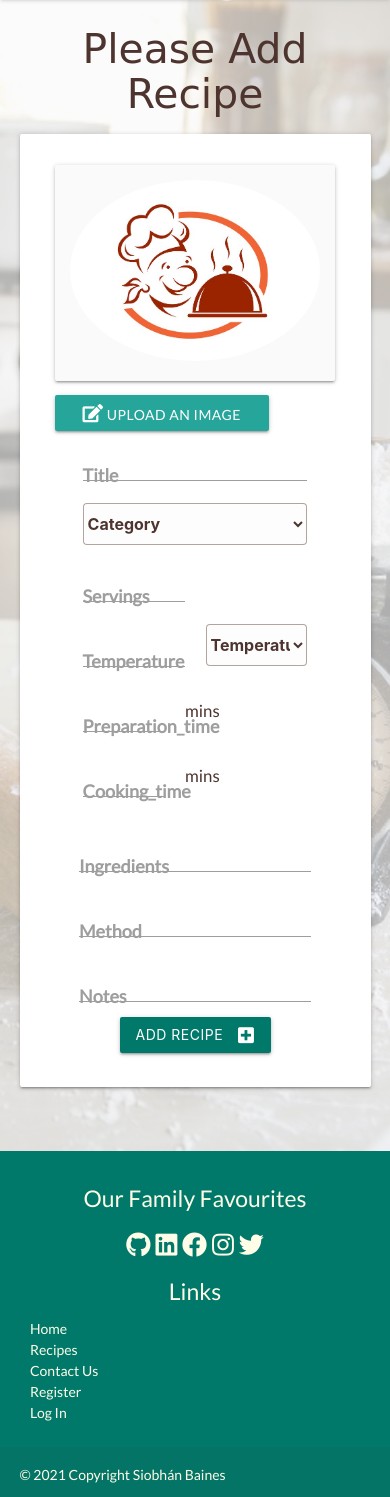
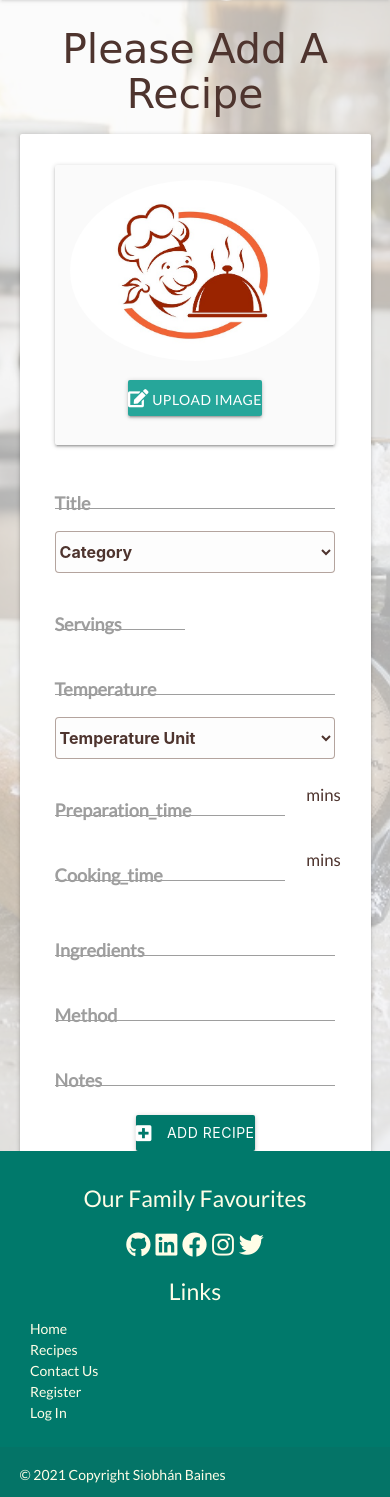
Before and after one commit to SiobhanBaines/My-Favourite-Recipes, a Flask app: template templates/add_recipe.html in a window 390 px wide. Shown: the part 56-1553 px from the top of the page. Run offline with Flask 2, Linux system fonts and the light colour scheme; the template is opened without the code that fills it, so the values that code supplies are empty; some libraries are stand-ins or nearby versions; some web fonts are replaced.

Commit message:
Made layout of all buttons the same and made display full text

```diff
--- a/static/css/style.css
+++ b/static/css/style.css
@@ -276,10 +276,6 @@ table.striped.profile-recipes tr {
     margin: 0 15px 0 15px;
 }
 /* --- Maintain Recipes --- */
-/* recipe-font {
-    font-family: 'Roboto Condensed', sans-serif;
-    font-size: 24px;
-} */
 
 .maintain-recipe {
     padding: 7%;
@@ -350,4 +346,17 @@ table.striped.profile-recipes tr {
     font-size: 22px;
     border-radius: 2.5%;
     }
+    /* a.waves-effect.waves-light.btn.modal-trigger.recipe-row {
+        padding-left: 0;
+        padding-right: 0;
+        font-size: 12px;
+    }  */
+    .recipe-row,
+    .recipe-row-imn {
+        padding: 0;
     }
+    .btn {
+        margin: 1rem;
+        padding: 0;
+    }
+}
--- a/templates/add_recipe.html
+++ b/templates/add_recipe.html
@@ -4,22 +4,22 @@
 <main class="parallax-container">
     <div class="parallax "><img src="../static/images/scales.jpeg"></div>
     <div class="container">
-        <h3>Please Add Recipe {{ username }}</h3>
+        <h3>Please Add A Recipe </h3>
         <!-- Code taken from Code Institute Flask Task Manager
             Project for Categories and altered to fit this website -->
         <div class="row card-panel maintain-recipe">
             <form class="col s12" method="POST" action="{{ url_for('add_recipe', username=username, categories=categories, image_url=image_url) }}">
                 <div class="row">
                     <!-- Image -->
-                    <div class="col s12 m6 recipe-row">
+                    <div class="col s12 m6">
                         <div class="card-panel image-panel grey lighten-5 z-depth-1 center-align">
                             {% if image_url %}
-                                <img src="{{ image_url }}" alt="">
+                                <img src="{{ image_url }}" alt="Recipe Image" class="circle responsive-img">
                             {% else %}
                                 <img src="{{ url_for('static', filename='images/profile_image.jpg') }}" alt="Recipe Image" class="circle responsive-img">
                             {% endif %}
+                            <a class="waves-effect waves-light btn modal-trigger" href="#uploadRecipeImageModal"><i class="fas fa-edit"></i> Upload image</a>
                         </div>
-                        <a class="waves-effect waves-light btn modal-trigger recipe-row" href="#uploadRecipeImageModal"><i class="fas fa-edit"></i> Upload an image</a>
                     </div>
                     <div class="col s12 m6">
                         <!-- Title -->
@@ -49,11 +49,11 @@
                         </div>
                         <!-- Cooking Temperature -->
                         <div class="row recipe-row">
-                            <div class="input-field col s6">
+                            <div class="input-field col s12 m6">
                                 <input id="temperature" name="temperature" minlength="1" maxlength="3" type="text" pattern="^[0-9]{0,5}$" class="validate" required>
                                 <label for="temperature">Temperature</label>
                             </div>
-                            <div class="input-field col s6">
+                            <div class="input-field col s12 m6">
                                 <select class="browser-default" name="temp_unit">
                                     <option value="" disabled selected>Temperature Unit</option>
                                     <option value="Celsius">Celsius</option>
@@ -64,22 +64,22 @@
                         </div>
                         <!-- Preparation Time -->
                         <div class="row recipe-row">
-                            <div class="input-field col s5">
+                            <div class="input-field col s10 m5">
                                 <input id="prep_time" name="prep_time" minlength="0" maxlength="5" type="text"
                                     pattern="^[0-9]{0,5}$" class="validate" required>
                                 <label for="prep_time">Preparation_time</label>
                             </div>
-                            <div class="col s1">
+                            <div class="col s2 m1">
                                 <p>mins</p>
                             </div>
                         </div>
                         <!-- Cooking Time -->
                         <div class="row recipe-row">
-                            <div class="input-field col s5">
+                            <div class="input-field col s10 m5">
                                 <input id="cook_time" name="cook_time" minlength="0" maxlength="5" type="text" pattern="^[0-9]{0,5}$" class="validate" required>
                                 <label for="cook_time">Cooking_time</label>
                             </div>
-                            <div class="col s1">
+                            <div class="col s2 m1">
                                 <p>mins</p>
                             </div>
                         </div>
@@ -108,7 +108,7 @@
                 <div class="row">
                     <div class="col s12 center-align">
                         <button type="submit" class="btn teal darken-2">
-                            Add Recipe <i class="fas fa-plus-square right"></i>
+                            Add Recipe <i class="fas fa-plus-square left"></i>
                         </button>
                     </div>
                 </div>
```
Also changed, not shown: templates/update_recipe.html (+13 -13 lines). Lines whose indentation alone changed are shown as unchanged.
